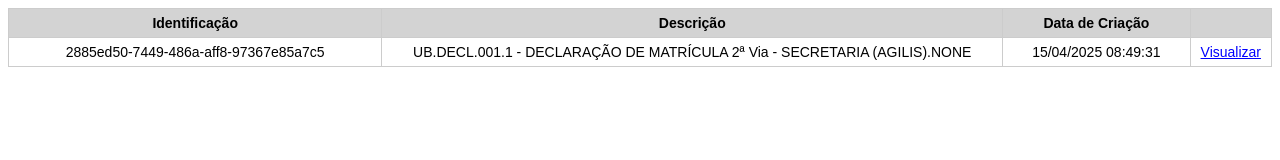
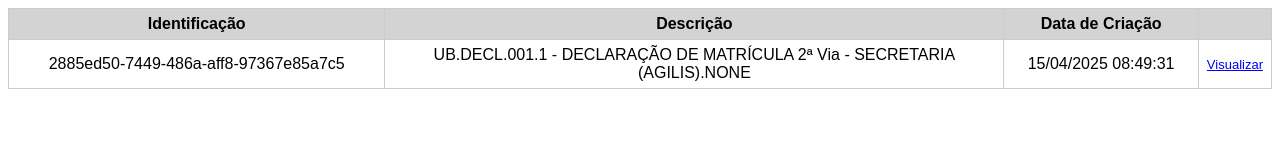
Before and after one commit to lucasstaclara/unibra.rm.cloudttovs.com.br, a plain HTML site: page celula.html in a window 1280 px wide. Drawn offline with Linux system fonts and the light colour scheme.

Commit message:
Update celula.html

```diff
--- a/celula.html
+++ b/celula.html
@@ -7,24 +7,26 @@
     table {
       border-collapse: collapse;
       width: 100%;
+      table-layout: fixed;
       font-family: Arial, sans-serif;
-      font-size: 14px;
     }
 
     th, td {
       border: 1px solid #ccc;
-      padding: 6px 10px;
+      padding: 6px;
       text-align: center;
       vertical-align: middle;
     }
 
     th {
       background-color: #d3d3d3;
+      font-weight: bold;
     }
 
     a {
       color: blue;
       text-decoration: underline;
+      font-size: 13px;
     }
 
     a:visited {
@@ -42,10 +44,10 @@
       <th style="width: 5%;"></th>
     </tr>
     <tr>
-      <td style="width: 30%;">2885ed50-7449-486a-aff8-97367e85a7c5</td>
-      <td style="width: 50%;">UB.DECL.001.1 - DECLARAÇÃO DE MATRÍCULA 2ª Via - SECRETARIA (AGILIS).NONE</td>
-      <td style="width: 15%;">15/04/2025 08:49:31</td>
-      <td style="width: 5%;"><a href="#">Visualizar</a></td>
+      <td>2885ed50-7449-486a-aff8-97367e85a7c5</td>
+      <td>UB.DECL.001.1 - DECLARAÇÃO DE MATRÍCULA 2ª Via - SECRETARIA (AGILIS).NONE</td>
+      <td>15/04/2025 08:49:31</td>
+      <td><a href="#">Visualizar</a></td>
     </tr>
   </table>
 
```
